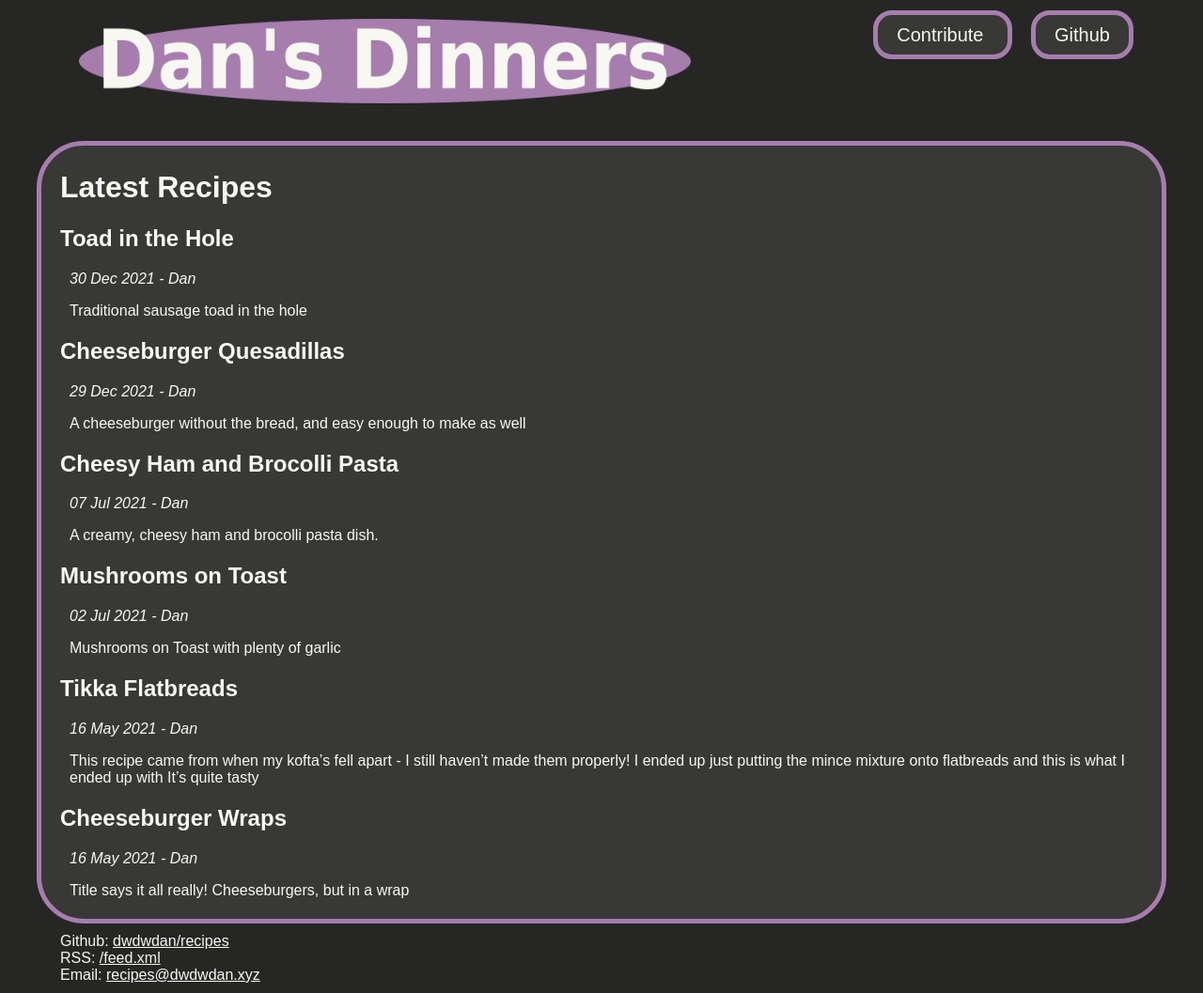
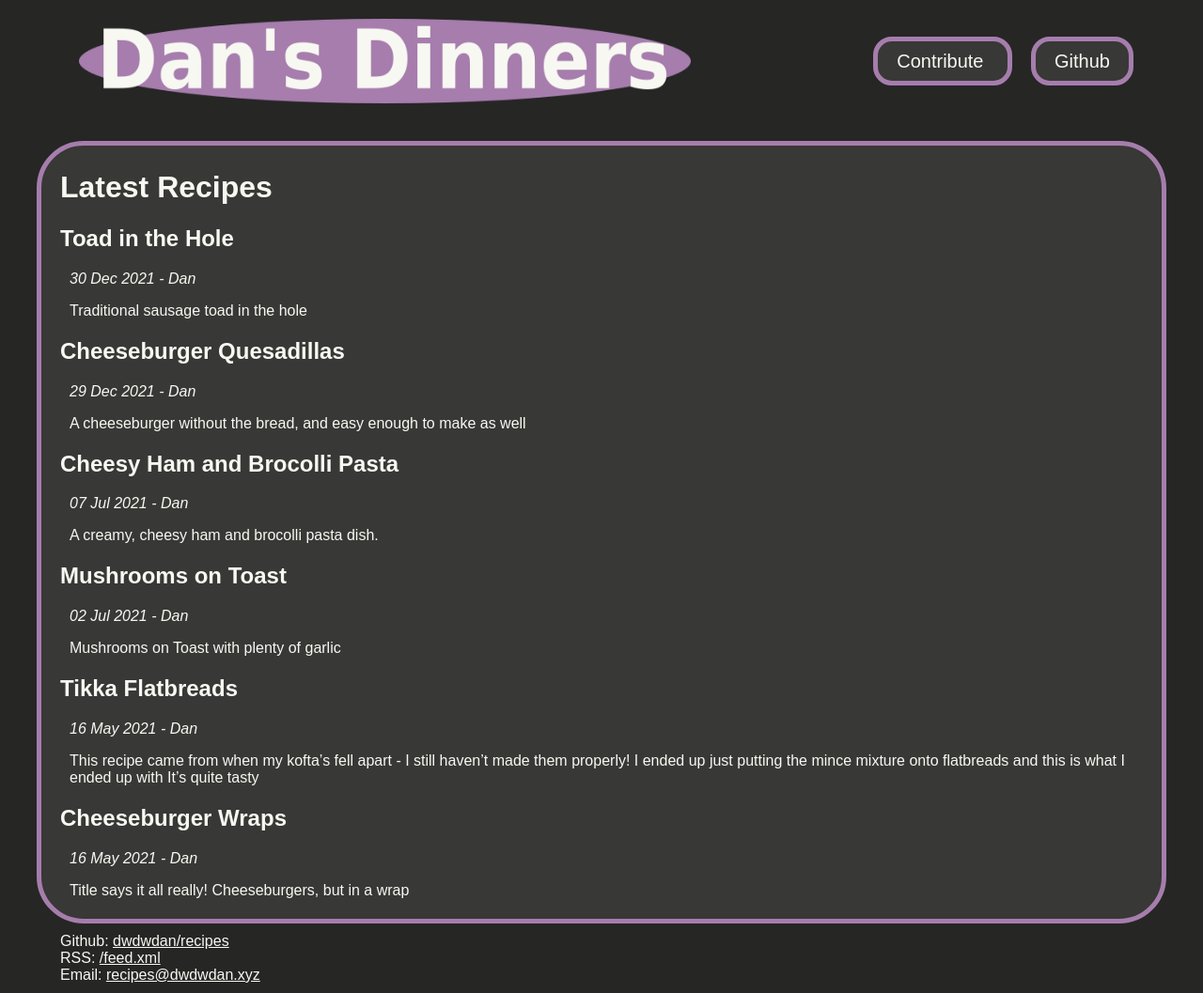
Before and after one commit to dwdwdan/recipes, a Jekyll site: the page built from index.html, in a window 1280 px wide. Shown: the whole page at 94% size. Built offline with Jekyll 4.4.1, drawn with Linux system fonts in a browser that asks for light colours.

Commit message:
Vertically Centre Menu Items

```diff
--- a/_includes/navigation.html
+++ b/_includes/navigation.html
@@ -2,7 +2,7 @@
   <div id="pagetitle">
     <h1><a href="{{root_url}}/index.html"><img src="assets/logo.png" alt="Dan's Dinners Logo" /></a></h1>
   </div>
-  <div>
+  <div id="menus">
   <ul>
     {% for item in site.data.navigation %}
     <li><a href="{{ item.link | prepend:site.baseurl }}" {% if page.url == item.link %}class="current"{% endif %}>
--- a/_sass/main.scss
+++ b/_sass/main.scss
@@ -53,9 +53,13 @@ a {
 	margin: auto;
 }
 
+#navmenu #menus{
+	display: flex;
+	align-items: center;
+}
+
 #navmenu ul{
 	list-style-type: none;
-	margin-left: auto;
 	padding: 10px 0px;
 	background-color: var(--secondary-bg-color);
 }
```
